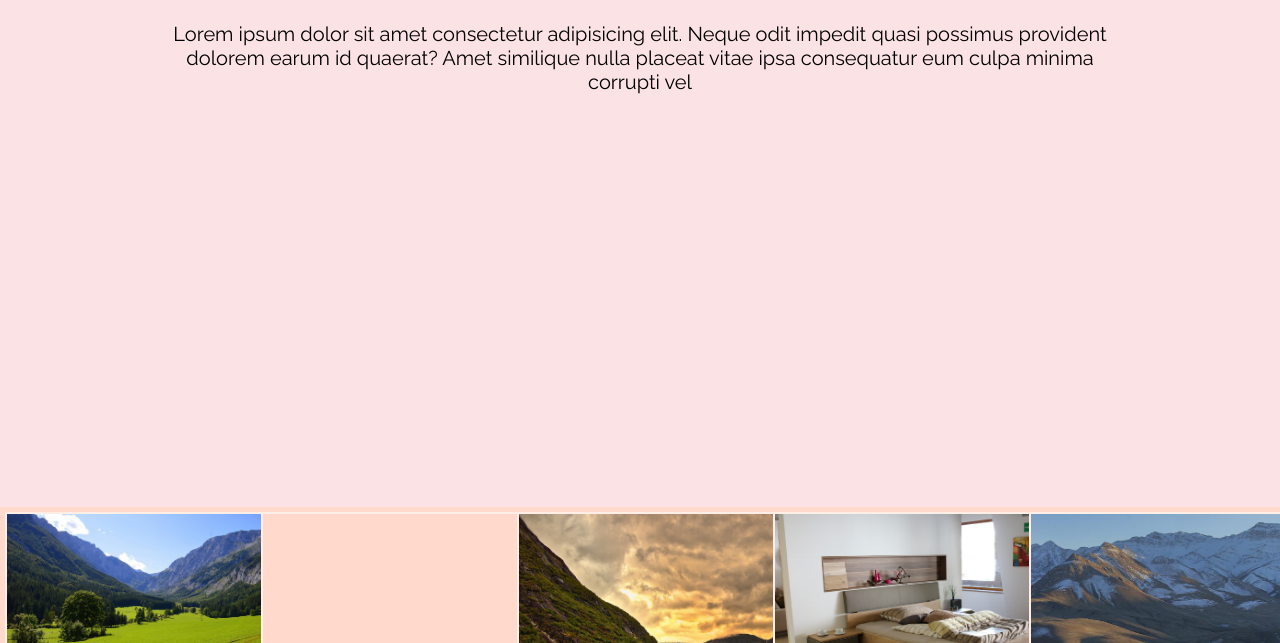
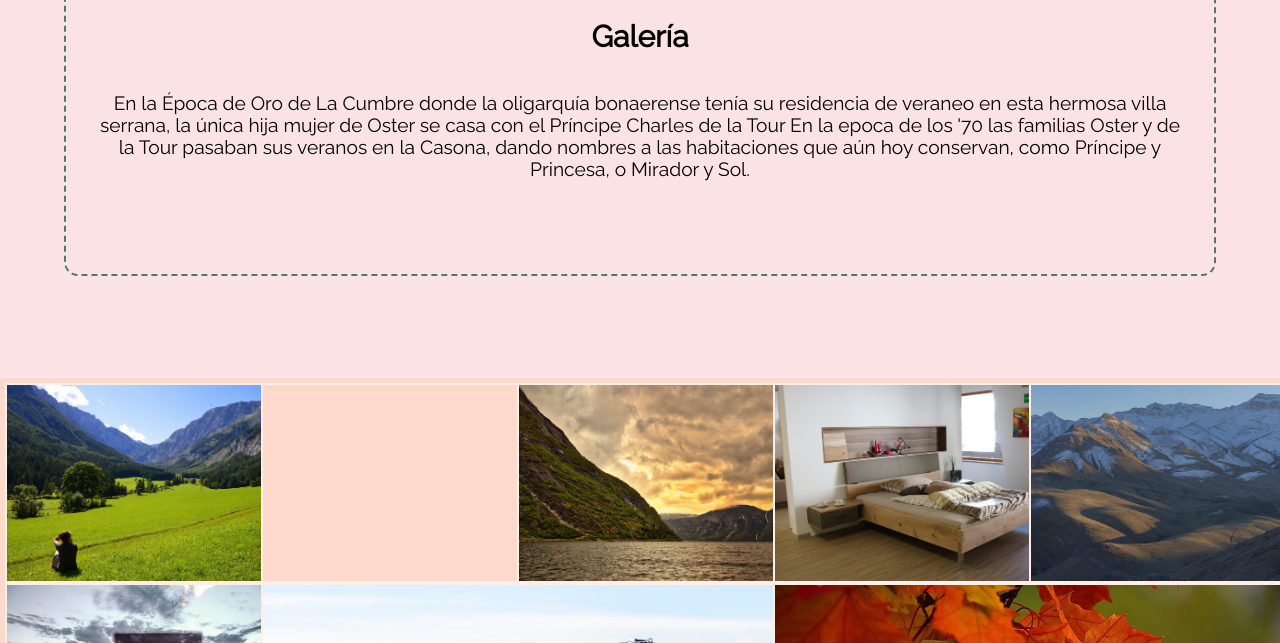
Before and after one commit to loleceta1/ProyectoPython-HotelBoutiqueSevilla, a plain HTML site: page Galeria.html in a window 1280 px wide. Shown: the part 824-1467 px from the top of the page. Drawn offline with Linux system fonts and the light colour scheme.

Commit message:
commit final

```diff
--- a/Galeria.html
+++ b/Galeria.html
@@ -32,8 +32,12 @@
         </main>
         <section class="parrafo">
         <br>
-        <h2>Galeria</h2> <br><br>
-        <p>Lorem ipsum dolor sit amet consectetur adipisicing elit. Neque odit impedit quasi possimus provident dolorem earum id quaerat? Amet similique nulla placeat vitae ipsa consequatur eum culpa minima corrupti vel</p>
+        <h2>Galería</h2> <br><br>
+        <p>En la Época de Oro de La Cumbre donde la oligarquía bonaerense tenía su residencia de
+            veraneo en esta hermosa villa serrana, la única hija mujer de Oster se casa con el Príncipe Charles
+            de la Tour En la epoca de los '70 las familias Oster y de la Tour pasaban sus veranos en la Casona,
+            dando nombres a las habitaciones que aún hoy conservan, como Príncipe y Princesa, o Mirador y Sol.
+        </p>
          </section>
         <section class="contenedor1">
             <item class="item item1"><img src="" alt=""></item>
--- a/styles/galeria.css
+++ b/styles/galeria.css
@@ -15,8 +15,18 @@
 
 
   .parrafo {
-    margin: 5% 12% 5% 12%;
-    height: 35%
+    margin: 8% 5% 8% 5%;
+    height: 15%;
+    padding: 30px;
+    border-radius: 14px;
+    border: 2px dashed #557571;
+   background-color: transparent;
+  }
+  .parrafo p {
+    color: black;
+    font-size: 1.2em;
+    text-align: center;
+    justify-content: center;
   }
   /*MainGaleria-Fin*/
 
```
Also changed, not shown: Reservas.html (+3 -4 lines), styles/reservas.css (+10 -4 lines).
